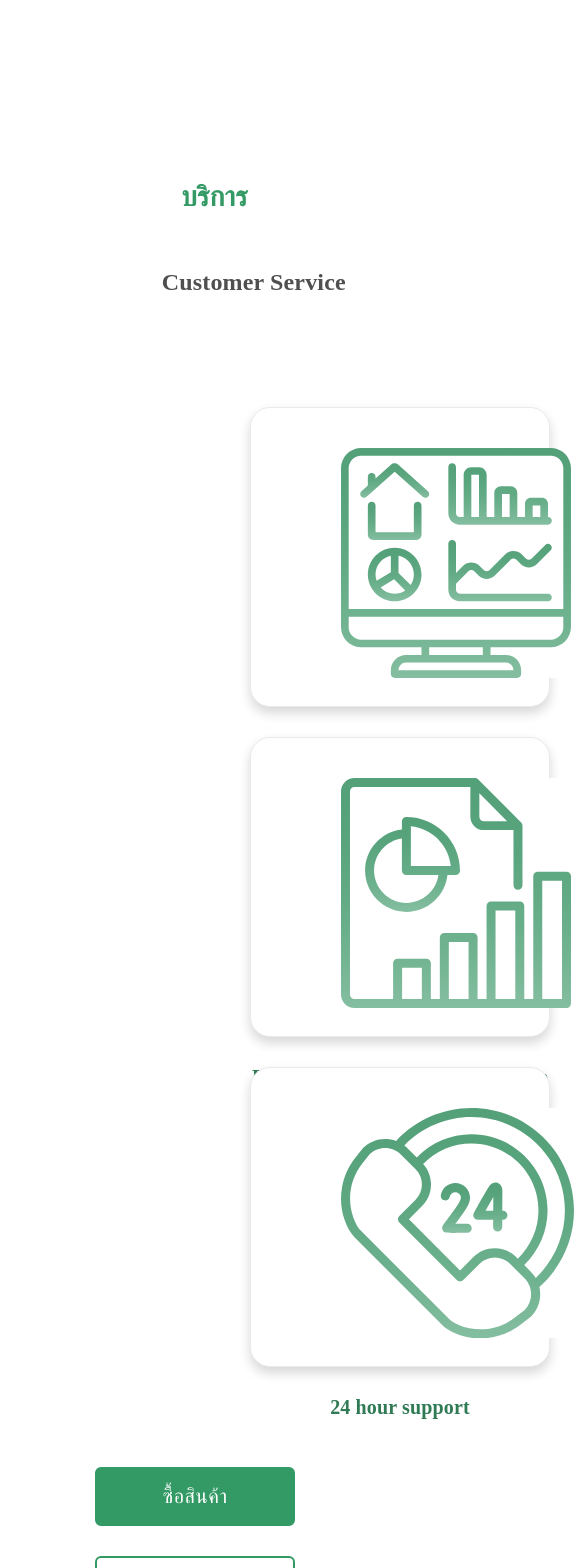
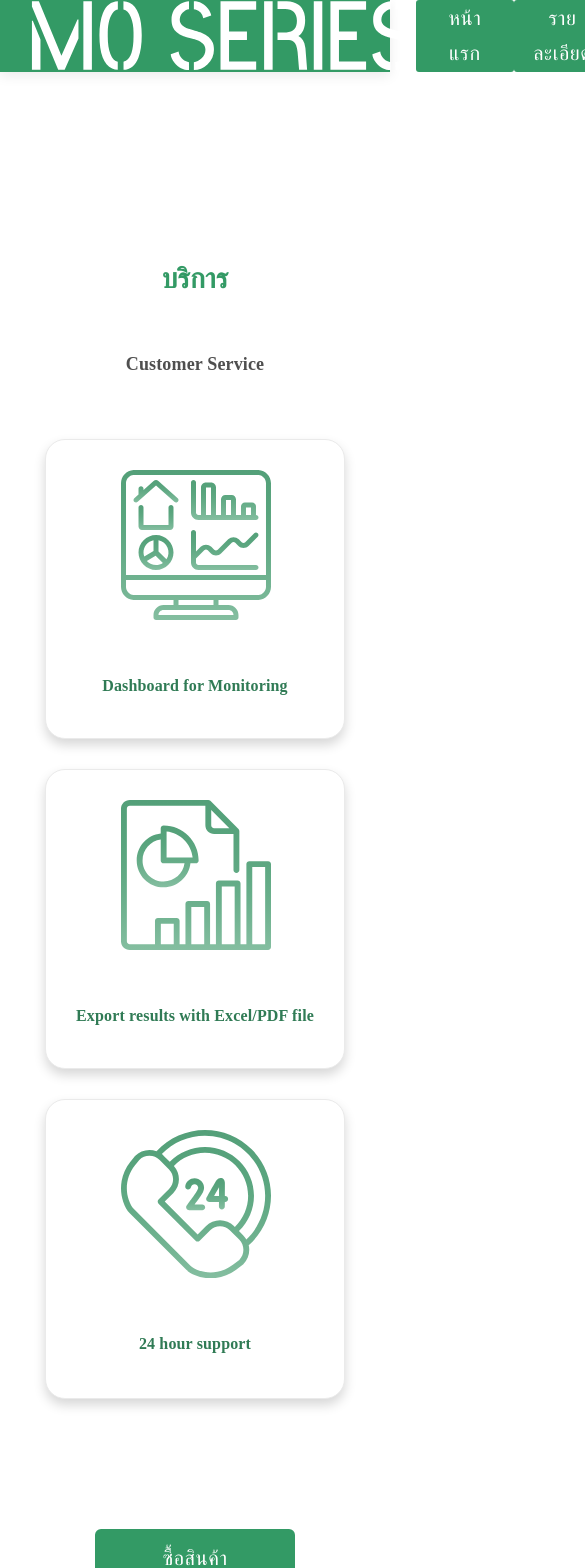
Before and after one commit to DomeNTPS/sale-page, a Next.js app: page /services in a window 390 px wide. Shown: the top 1568 px of the page, 585 px wide, since content can reach past the window. Built offline with nearby package versions, Linux system fonts and the light colour scheme.

Commit message:
service page done

```diff
--- a/pages/_app.js
+++ b/pages/_app.js
@@ -27,7 +27,7 @@ function MyApp({ Component, pageProps }) {
     <div>
       <ThemeProvider theme={theme}>
         <CssBaseline />
-        {/* <Navbar /> */}
+        <Navbar />
         <Component {...pageProps} />
       </ThemeProvider>
     </div>
--- a/pages/services.js
+++ b/pages/services.js
@@ -49,30 +49,15 @@ function services() {
         <div className="customer-service">Customer Service</div>
         <div className="service-icon">
           <div className="icon">
-            <img
-              src="/dashboard.svg"
-              alt=""
-              height={230}
-              style={{ marginLeft: 90, marginTop: 40 }}
-            />
+            <img src="/dashboard.svg" alt="" className="img-responsive" />
             <div className="icon-text">Dashboard for Monitoring</div>
           </div>
           <div className="icon">
-            <img
-              src="/result.svg"
-              alt=""
-              height={230}
-              style={{ marginLeft: 90, marginTop: 40 }}
-            />
+            <img src="/result.svg" alt="" className="img-responsive" />
             <div className="icon-text">Export results with Excel/PDF file</div>
           </div>
           <div className="icon">
-            <img
-              src="/callservice.svg"
-              alt=""
-              height={230}
-              style={{ marginLeft: 90, marginTop: 40 }}
-            />
+            <img src="/callservice.svg" alt="" className="img-responsive" />
             <div className="icon-text">24 hour support</div>
           </div>
         </div>
--- a/styles/serviceStyle.css
+++ b/styles/serviceStyle.css
@@ -5,10 +5,8 @@
 .service {
     display: flex;
     flex-direction: row;
-    width: 78px;
     height: 42px;
     margin-top: 90px;
-    margin-left: 45%;
     justify-content: center;
 
     font-family: Prompt;
@@ -22,7 +20,8 @@
 .customer-service {
     height: 29px;
     margin-top: 50px;
-    margin-left: 41.5%;
+    display: flex;
+    justify-content: space-around;
 
     font-family: Montserrat;
     font-style: normal;
@@ -72,18 +71,54 @@
     margin-top: 90px;
 }
 
+.img-responsive {
+    width: 100%;
+    max-width: auto;
+    max-height: 230px;
+    margin-top: 50px;
+}
+
 @media only screen and (max-width: 600px) {
     .service-container {
         height: 1700px;
         display: flex;
         flex-direction: column;
         justify-content: center;
-        width: auto;
+        width: 100%;
+    }
+    .service {
+        display: flex;
+        flex-direction: row;
+        height: 42px;
+        margin-top: 90px;
+        justify-content: center;
+
+        font-family: Prompt;
+        font-style: normal;
+        font-weight: bold;
+        font-size: 28px;
+        line-height: 42px;
+
+        color: #339A65;
+    }
+    .customer-service {
+        display: flex;
+        justify-content: space-around;
+        margin-top: 50px;
+
+        font-family: Montserrat;
+        font-style: normal;
+        font-weight: 600;
+        font-size: 18px;
+        line-height: 29px;
+
+        color: #4F4F4F;
     }
     .service-icon {
         display: flex;
         flex-direction: column;
         justify-content: center;
+        margin: 30px auto;
     }
     .icon {
         width: 300px;
@@ -95,7 +130,26 @@
         display: flex;
         flex-direction: column;
         justify-content: space-around;
-        margin-top: 90px;
+        /* margin-top: 50px; */
         /* margin-left: 50%; */
     }
+    .img-responsive {
+        width: 150px;
+        max-height: auto;
+        justify-self: center;
+        margin-top: 30px;
+        margin-left: 75px;
+    }
+    .icon-text {
+        display: flex;
+        justify-content: space-around;
+        margin-top: 50px;
+
+        font-family: Montserrat;
+        font-style: normal;
+        font-weight: bold;
+        font-size: 16px;
+
+        color: #307B55;
+    }
 }
```
